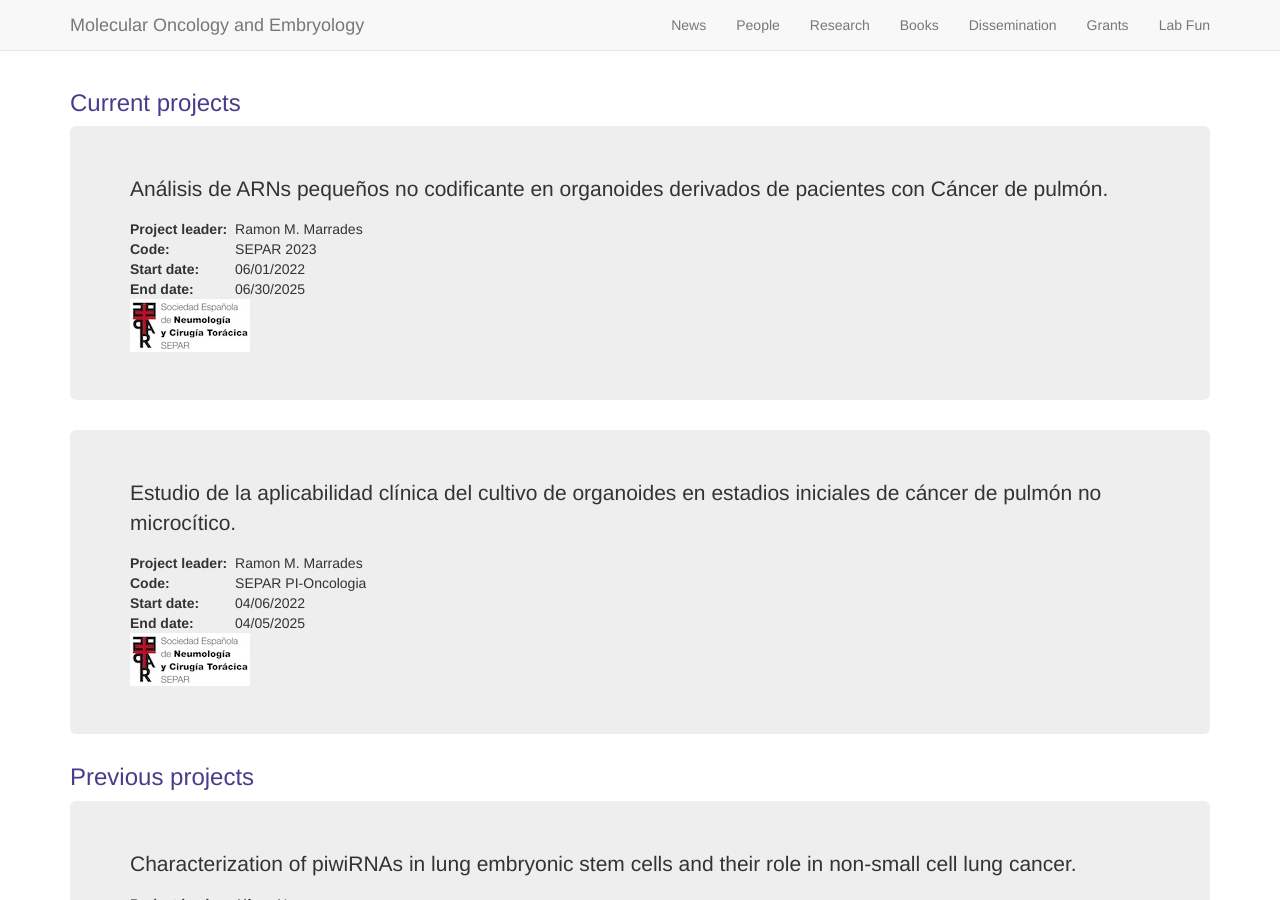
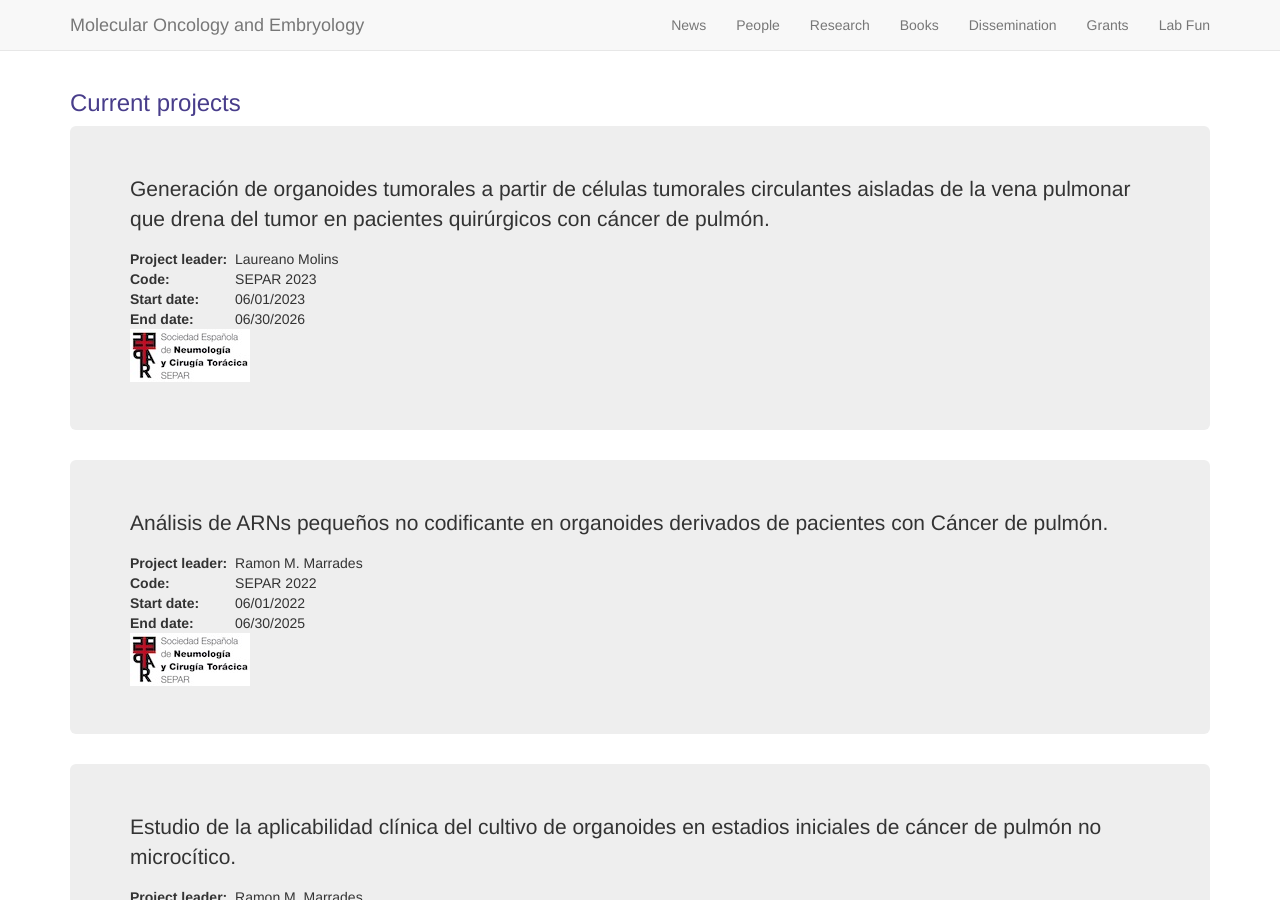
Before and after one commit to AlfonsNavarro/lab, a Jekyll site: the page built from pages/grants.md, in a window 1280 px wide and 900 px high. Built offline with Jekyll 4.4.1, drawn with Linux system fonts in a browser that asks for light colours; nearby versions of some CDN libraries.

Commit message:
Update people 2024 and grants

```diff
--- a/pages/grants.md
+++ b/pages/grants.md
@@ -4,6 +4,31 @@ title: Grants
 ---
 
 ### Current projects
+
+<div class="jumbotron">
+    <p>
+Generación de organoides tumorales a partir de células tumorales circulantes aisladas de la vena pulmonar que drena del tumor en pacientes quirúrgicos con cáncer de pulmón.
+</p>
+
+<table>
+	<tr>
+		<td><b>Project leader: </b></td> <td></td><td>&nbsp; Laureano Molins</td>
+	</tr>
+	<tr>
+		<td><b>Code: </b></td><td></td> <td>&nbsp; SEPAR 2023</td>
+		</tr>
+	<tr>
+		<td><b>Start date: </b></td><td></td> <td>&nbsp; 06/01/2023 </td>
+		</tr>
+	<tr>
+		<td><b>End date: </b></td><td></td> <td>&nbsp; 06/30/2026</td>
+	</tr>
+</table>
+    <a href="https://www.separ.es">
+	<img data-u="image" src="../assets/logos/SEPAR.jpeg"/>
+      </a>
+</div>
+
 
 <div class="jumbotron">
     <p>
@@ -15,7 +40,7 @@ Análisis de ARNs pequeños no codificante en organoides derivados de pacientes
 		<td><b>Project leader: </b></td> <td></td><td>&nbsp; Ramon M. Marrades</td>
 	</tr>
 	<tr>
-		<td><b>Code: </b></td><td></td> <td>&nbsp; SEPAR 2023</td>
+		<td><b>Code: </b></td><td></td> <td>&nbsp; SEPAR 2022</td>
 		</tr>
 	<tr>
 		<td><b>Start date: </b></td><td></td> <td>&nbsp; 06/01/2022 </td>
```
Also changed, not shown: pages/people.md (+3 -1 lines), 2 other files.
